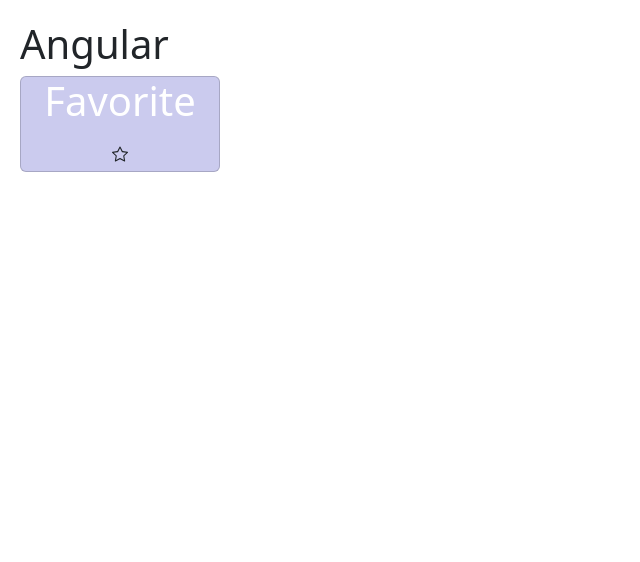
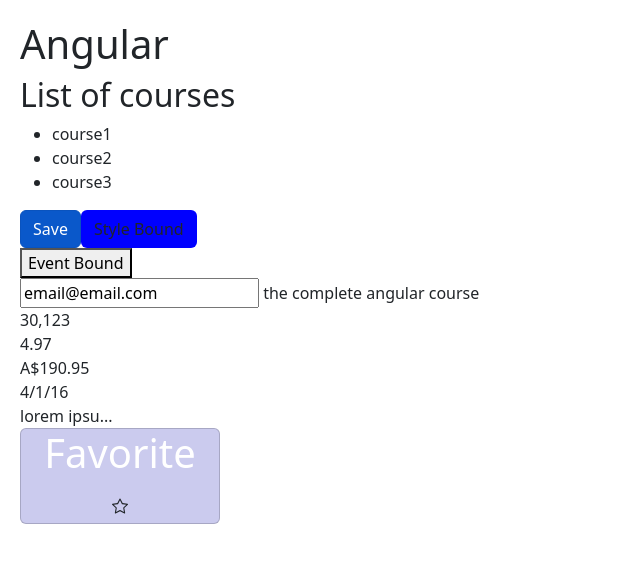
Before and after one commit to veerod0804/demoRepo, an Angular app in the folder demoRepo/: page / in a window 1280 px wide. Shown: the top 562 px of the page, without its empty margins (0-640 px from the left). Built offline with nearby package versions, Linux system fonts and the light colour scheme.

Commit message:
missed app.component.html

```diff
--- a/demoRepo/src/app/app.component.html
+++ b/demoRepo/src/app/app.component.html
@@ -1,4 +1,4 @@
 <h1>Angular</h1>
-<!-- <courses></courses> -->
+<courses></courses>
 
 <app-favorite-component></app-favorite-component>
```
